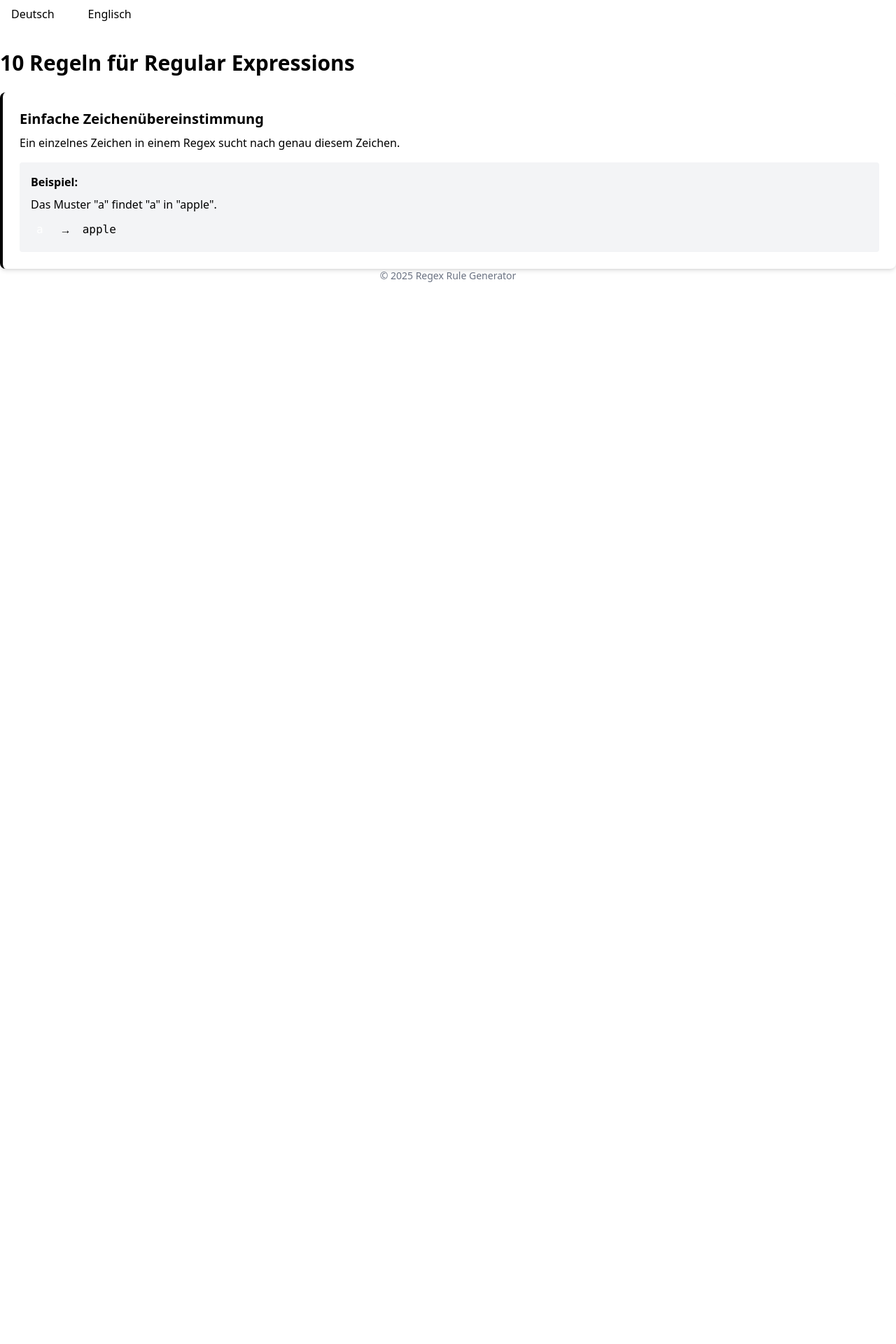
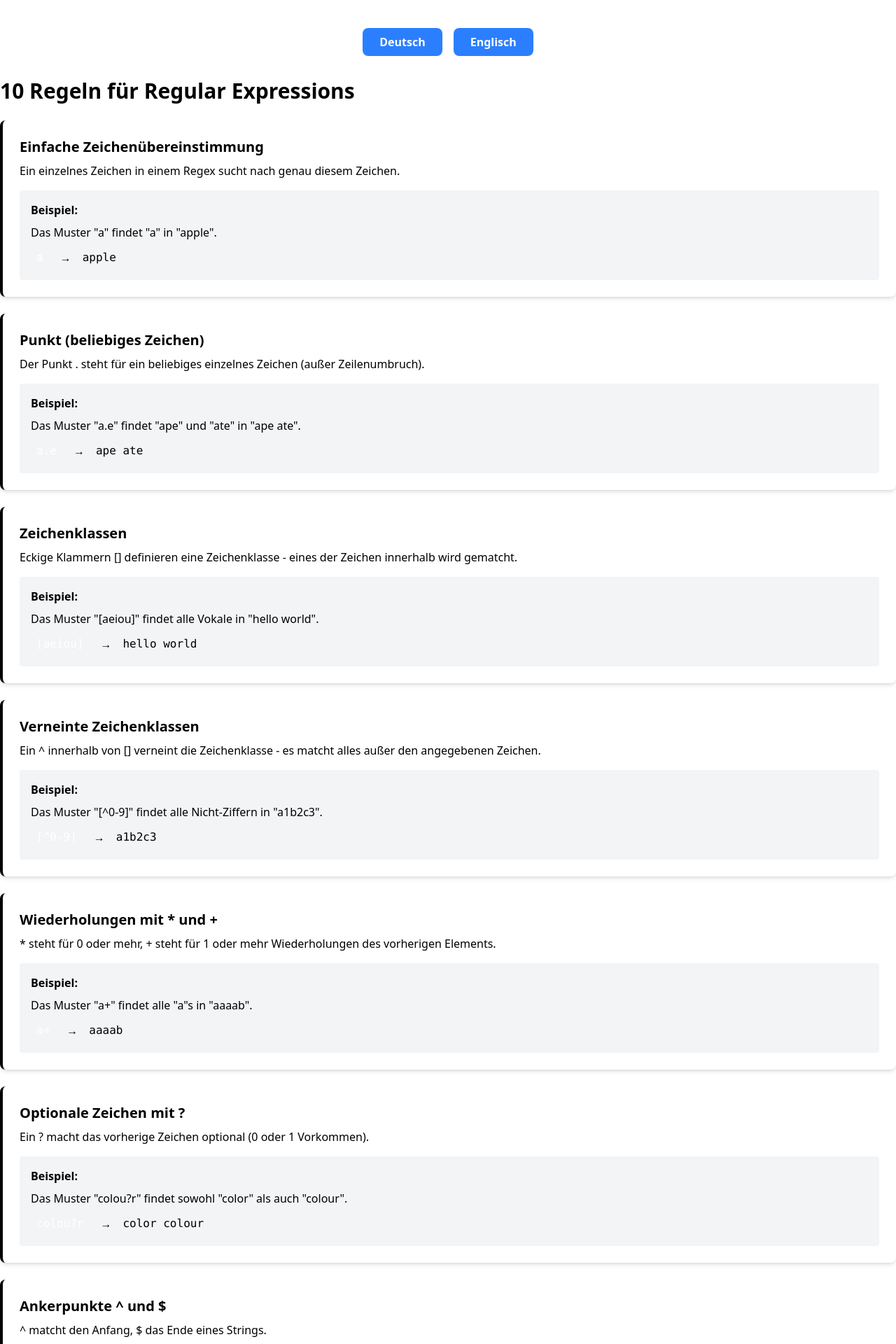
Before and after one commit to Jussif79/regex-rules-website, a Vue app: page / in a window 1280 px wide. Shown: the top 1920 px of the page at 70% size. Before the commit the page ends 800 px from the top, so only its background shows below. Built offline with nearby package versions, Linux system fonts and the light colour scheme.

Commit message:
Add rest of rules

```diff
--- a/src/App.vue
+++ b/src/App.vue
@@ -8,19 +8,9 @@
 </h1>
 
 <div class="grid gap-6">
-    <RegexRule
-          v-for="(rule, index) in rules"
-          :key="index"
-          :rule="rule"
-          :language="currentLanguage"
-        />
+    <RegexRule v-for="(rule, index) in rules" :key="index" :rule="rule" :language="currentLanguage" />
 </div>
 
-<footer>
-    <p class="text-center text-gray-500 text-sm">
-        &copy; 2025 Regex Rule Generator
-    </p>
-</footer>
 </template>
 
 <script>
@@ -53,7 +43,153 @@ export default {
                 },
                 pattern: 'a',
                 testString: 'apple'
-        }, ]
+            },
+            {
+                title: {
+                    de: 'Punkt (beliebiges Zeichen)',
+                    en: 'Dot (any character)'
+                },
+                description: {
+                    de: 'Der Punkt . steht für ein beliebiges einzelnes Zeichen (außer Zeilenumbruch).',
+                    en: 'The dot . matches any single character (except newline).'
+                },
+                example: {
+                    de: 'Das Muster "a.e" findet "ape" und "ate" in "ape ate".',
+                    en: 'The pattern "a.e" matches "ape" and "ate" in "ape ate".'
+                },
+                pattern: 'a.e',
+                testString: 'ape ate'
+            },
+            {
+                title: {
+                    de: 'Zeichenklassen',
+                    en: 'Character classes'
+                },
+                description: {
+                    de: 'Eckige Klammern [] definieren eine Zeichenklasse - eines der Zeichen innerhalb wird gematcht.',
+                    en: 'Square brackets [] define a character class - any one character inside will be matched.'
+                },
+                example: {
+                    de: 'Das Muster "[aeiou]" findet alle Vokale in "hello world".',
+                    en: 'The pattern "[aeiou]" matches all vowels in "hello world".'
+                },
+                pattern: '[aeiou]',
+                testString: 'hello world'
+            },
+            {
+                title: {
+                    de: 'Verneinte Zeichenklassen',
+                    en: 'Negated character classes'
+                },
+                description: {
+                    de: 'Ein ^ innerhalb von [] verneint die Zeichenklasse - es matcht alles außer den angegebenen Zeichen.',
+                    en: 'A ^ inside [] negates the character class - matches anything except the specified characters.'
+                },
+                example: {
+                    de: 'Das Muster "[^0-9]" findet alle Nicht-Ziffern in "a1b2c3".',
+                    en: 'The pattern "[^0-9]" matches all non-digits in "a1b2c3".'
+                },
+                pattern: '[^0-9]',
+                testString: 'a1b2c3'
+            },
+            {
+                title: {
+                    de: 'Wiederholungen mit * und +',
+                    en: 'Repetitions with * and +'
+                },
+                description: {
+                    de: '* steht für 0 oder mehr, + steht für 1 oder mehr Wiederholungen des vorherigen Elements.',
+                    en: '* means 0 or more, + means 1 or more repetitions of the preceding item.'
+                },
+                example: {
+                    de: 'Das Muster "a+" findet alle "a"s in "aaaab".',
+                    en: 'The pattern "a+" matches all "a"s in "aaaab".'
+                },
+                pattern: 'a+',
+                testString: 'aaaab'
+            },
+            {
+                title: {
+                    de: 'Optionale Zeichen mit ?',
+                    en: 'Optional characters with ?'
+                },
+                description: {
+                    de: 'Ein ? macht das vorherige Zeichen optional (0 oder 1 Vorkommen).',
+                    en: 'A ? makes the preceding character optional (0 or 1 occurrences).'
+                },
+                example: {
+                    de: 'Das Muster "colou?r" findet sowohl "color" als auch "colour".',
+                    en: 'The pattern "colou?r" matches both "color" and "colour".'
+                },
+                pattern: 'colou?r',
+                testString: 'color colour'
+            },
+            {
+                title: {
+                    de: 'Ankerpunkte ^ und $',
+                    en: 'Anchors ^ and $'
+
+                },
+                description: {
+                    de: '^ matcht den Anfang, $ das Ende eines Strings.',
+                    en: '^ matches the start, $ matches the end of a string.'
+                },
+                example: {
+                    de: 'Das Muster "^Start" findet "Start" nur am Anfang des Strings.',
+                    en: 'The pattern "^Start" matches "Start" only at the start of the string.'
+                },
+                pattern: '^Start',
+                testString: 'Start end\nNot Start'
+            },
+            {
+                title: {
+                    de: 'Escape-Sonderzeichen',
+                    en: 'Escaping special characters'
+                },
+                description: {
+                    de: 'Ein Backslash \ vor einem Sonderzeichen matcht das Zeichen selbst.',
+                    en: 'A backslash \ before a special character matches the character itself.'
+                },
+                example: {
+                    de: 'Das Muster "\\." findet Punkte in "a.b.c".',
+                    en: 'The pattern "\\." matches dots in "a.b.c".'
+                },
+                pattern: '\\.',
+                testString: 'a.b.c'
+            },
+            {
+                title: {
+                    de: 'Gruppierung mit ()',
+                    en: 'Grouping with ()'
+                },
+                description: {
+                    de: 'Runde Klammern () gruppieren Teile eines Musters und fangen Gruppen für Rückreferenzen.',
+                    en: 'Parentheses () group parts of a pattern and capture groups for backreferences.'
+                },
+                example: {
+                    de: 'Das Muster "(ab)+" findet "abab" in "ababc".',
+                    en: 'The pattern "(ab)+" matches "abab" in "ababc".'
+                },
+                pattern: '(ab)+',
+                testString: 'ababc'
+            },
+            {
+                title: {
+                    de: 'Oder-Operator |',
+                    en: 'OR operator |'
+                },
+                description: {
+                    de: 'Der | Operator matcht entweder das Muster davor oder danach.',
+                    en: 'The | operator matches either the pattern before or after it.'
+                },
+                example: {
+                    de: 'Das Muster "cat|dog" findet "cat" und "dog" in "cat dog mouse".',
+                    en: 'The pattern "cat|dog" matches "cat" and "dog" in "cat dog mouse".'
+                },
+                pattern: 'cat|dog',
+                testString: 'cat dog mouse'
+            }
+        ]
 
         const switchLanguage = (lang) => {
             currentLanguage.value = lang
--- a/src/components/LanguageSwitcher.vue
+++ b/src/components/LanguageSwitcher.vue
@@ -1,7 +1,7 @@
 <template>
-<div class="flex space-x-4">
-    <button @click="$emit('switch-language', 'de')" class="px-4 py-2 rounded">Deutsch</button>
-    <button @click="$emit('switch-language', 'en')" class="px-4 py-2 rounded">Englisch</button>
+<div class="flex space-x-4 justify-center mt-10">
+    <button @click="$emit('switch-language', 'de')" class="px-6 py-2 bg-blue-500 text-white font-semibold rounded-lg">Deutsch</button>
+    <button @click="$emit('switch-language', 'en')" class="px-6 py-2 bg-blue-500 text-white font-semibold rounded-lg">Englisch</button>
 </div>
 </template>
 
```
Lines whose indentation alone changed are shown as unchanged.
